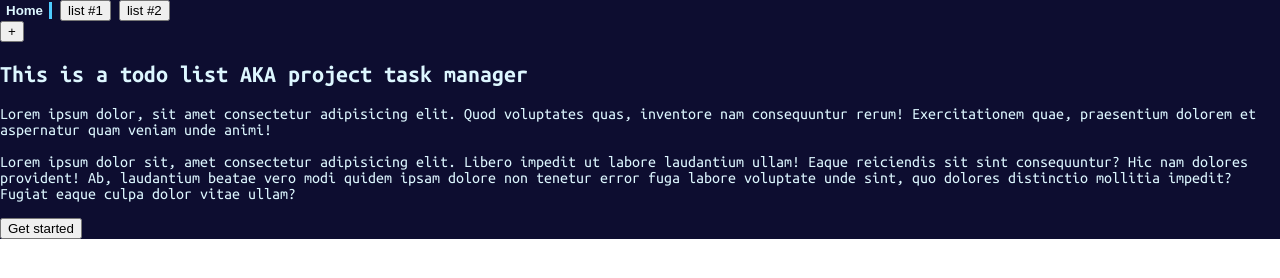
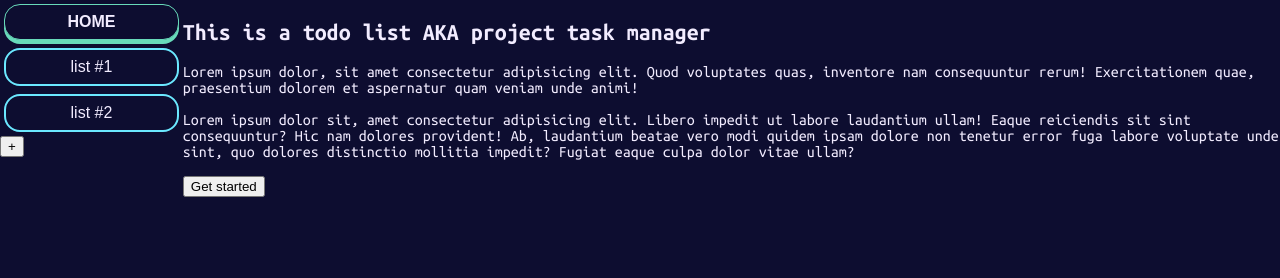
Before and after one commit to Arjun259194/todo-list, a plain HTML site: page index.html in a window 1280 px wide. Drawn offline with Linux system fonts and the light colour scheme.

Commit message:
sidebar beta redesign ready

```diff
--- a/css/main.scss
+++ b/css/main.scss
@@ -2,16 +2,17 @@
 
 //*variables
 $bg-clr:#0d0d30;
-$fg-clr:#ddf7ff;
-$secondary-clr:lighten(#005B81,40%);
-$border-clr:#005B81;
-$font-clr:#68DABA;
+$fg-clr:#F2ECFF;
+$primary-clr:lighten(#00859E,40%);
+$secondary-clr:#68DABA;
 
 $ndone:hsl(348, 73%, 60%);
 $doing:hsl(60, 73%, 60%);
 $done:hsl(120, 73%, 60%);
 $padding:.5em;
+$margin:.5rem;
 $border:.5em;
+$font-size: 1rem;
 
 //*mixin
 @mixin color-theme ($bg,$text) {
@@ -23,10 +24,73 @@ body{
   font-family: 'Ubuntu Mono', monospace;
   margin: 0;
   padding: 0;
+  // box-sizing: border-box;
+}
+
+button,a{
+  cursor: pointer;
 }
 
 .main{
+  display: grid;
+  grid-template-columns: 1fr 6fr;
   @include color-theme($bg-clr,$fg-clr);
+  overflow: hidden;
+
+  .sidebar{
+    height: 100vh;
+    overflow-y: auto;
+
+    &::-webkit-scrollbar{
+      width: .5rem;
+    }
+
+    &::-webkit-scrollbar-track{
+      background-color: $bg-clr;
+    }
+
+    &::-webkit-scrollbar-thumb{
+      background-color: $primary-clr;
+      border-radius: $border;
+      border: 2px solid $bg-clr;
+    }
+
+    .tab-list{
+      display: flex;
+      flex-direction: column;
+
+      .tab-button{
+        padding: $padding $padding * 2;
+        margin: $margin/5 $margin / 2 0 $margin / 2;
+        font-size: $font-size;
+        @include color-theme($bg-clr,$fg-clr);
+        border: 2px solid $primary-clr;
+        border-radius: $border * 2;
+        transition: all 300ms ease-in-out;
+      }
+
+      .tab-button_active{
+        margin: $margin * 2 $margin / 2;
+        @include color-theme($bg-clr, $fg-clr);
+        border: 1px solid $secondary-clr;
+        box-shadow: 0 .25rem 0 $secondary-clr;
+        font-weight: bold;
+        text-transform: uppercase;
+      }
+
+      &:hover{
+        .tab-button{
+          margin: $margin/2 $margin / 2;
+        }
+      }
+
+    }
+
+    #add-button{
+      // position: relative;
+      display: block;
+    }
+  }
 }
 
 .tab-content{
@@ -38,11 +102,3 @@ body{
 .tab-content_active{
   display: block;
 }
-
-
-.tab-button_active{
-  @include color-theme($bg-clr, $fg-clr);
-  border: none;
-  border-right: 3px solid $secondary-clr;
-  font-weight: bolder;
-}
--- a/index.html
+++ b/index.html
@@ -4,8 +4,8 @@
     <meta charset="UTF-8" />
     <meta http-equiv="X-UA-Compatible" content="IE=edge" />
     <meta name="viewport" content="width=device-width, initial-scale=1.0" />
-    <link rel="stylesheet" href="css/main.css">
-    <link rel="shortcut icon" href="icons/favicon.ico" type="image/x-icon">
+    <link rel="stylesheet" href="css/main.css" />
+    <link rel="shortcut icon" href="icons/favicon.ico" type="image/x-icon" />
     <title>ToDone.com | ToDo list</title>
   </head>
   <body>
```
Also changed, not shown: css/main.css, 1 other file.
